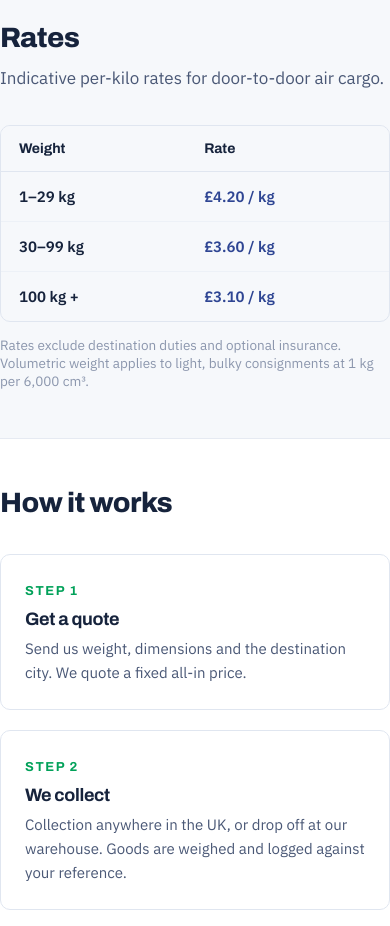
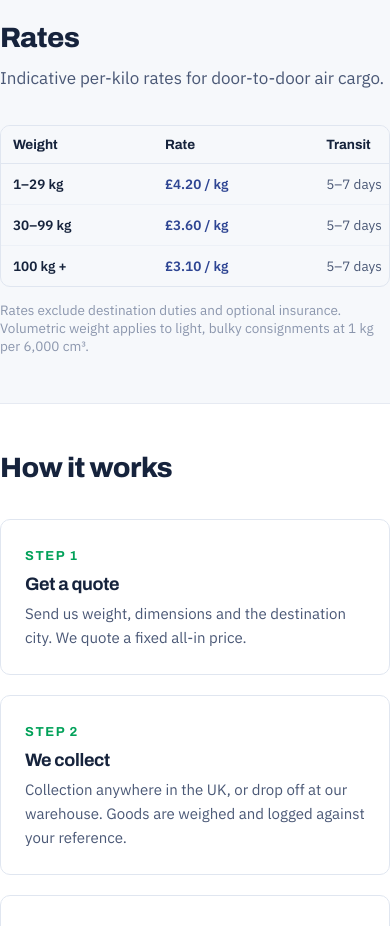
Before and after one commit to DexterTrade/uk-website, a Next.js app: page /air-cargo in a window 390 px wide. Shown: the part 1920-2846 px from the top of the page. Built offline with nearby package versions, Linux system fonts and the light colour scheme; no server answers.

Commit message:
Tighter rate-table padding on phones
Applies to the sea-cargo and air-cargo rate tables (and any other
.table-wrap table): smaller cell padding and font at 480px and under,
so more content fits before horizontal scroll kicks in.

Not pushed -- local only per instruction.

```diff
--- a/app/globals.css
+++ b/app/globals.css
@@ -192,6 +192,10 @@ table { border-collapse: collapse; width: 100%; }
 .table-wrap td.key { font-weight: 600; color: var(--ink); }
 .table-wrap td.rate { color: var(--navy); font-weight: 600; }
 .table-wrap tr:last-child td { border-bottom: none; }
+@media (max-width: 480px) {
+  .table-wrap table { min-width: 460px; }
+  .table-wrap th, .table-wrap td { padding: 11px 12px; font-size: 13.5px; }
+}
 .num-right { text-align: right; }
 
 /* faq */
```
